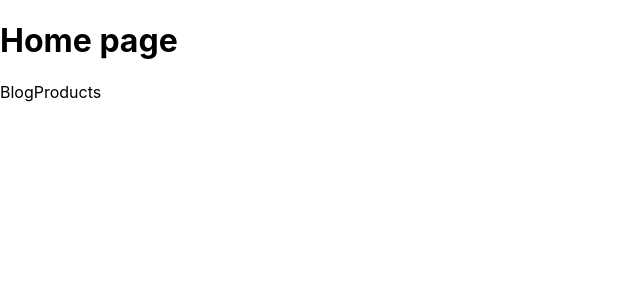
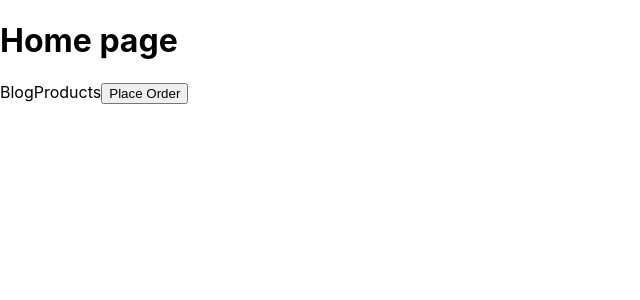
Before and after one commit to shafiimam/next-js, a Next.js app: page / in a window 1280 px wide. Shown: the top 300 px of the page, without its empty margins (0-640 px from the left). Built offline with nearby package versions, Linux system fonts and the light colour scheme.

Commit message:
custom 404 page

```diff
--- /dev/null
+++ b/pages/docs/index.js
@@ -0,0 +1,5 @@
+function Index() {
+  return <h1>Docs Page</h1>
+}
+
+export default Index;
--- a/pages/index.js
+++ b/pages/index.js
@@ -1,6 +1,13 @@
 import Link from 'next/link'
+import { useRouter } from 'next/router';
 
 function Home() {
+
+  const router = useRouter();
+  const handleClick = () => {
+    console.log('Placing your order');
+    router.push('/product');
+  }
   return (
     <div>
       <h1>Home page</h1>
@@ -12,6 +19,10 @@ function Home() {
       <Link href='/product'>
         <a>Products</a>
       </Link>
+
+      <button onClick={handleClick}>
+        Place Order
+      </button>
     </div>
   )
 
```
Also changed, not shown: pages/404.js (added, +11 -0 lines).
